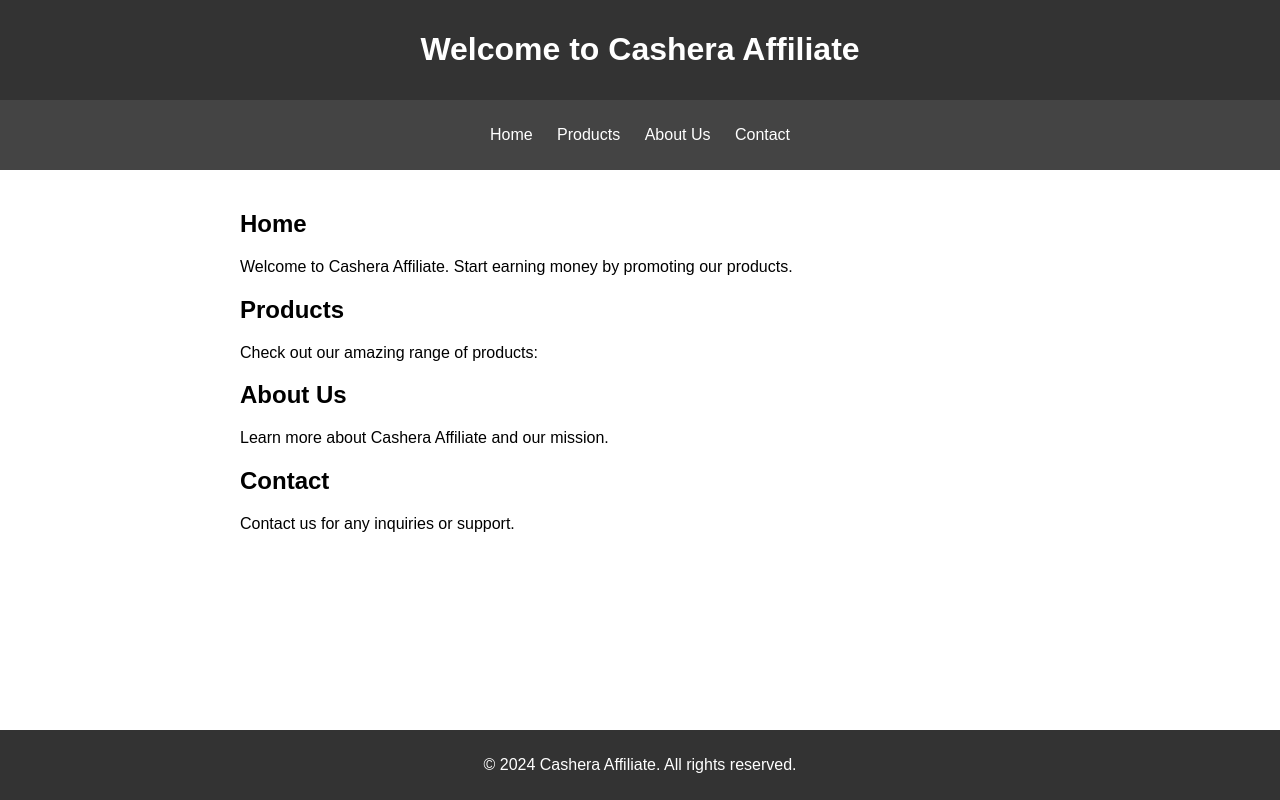
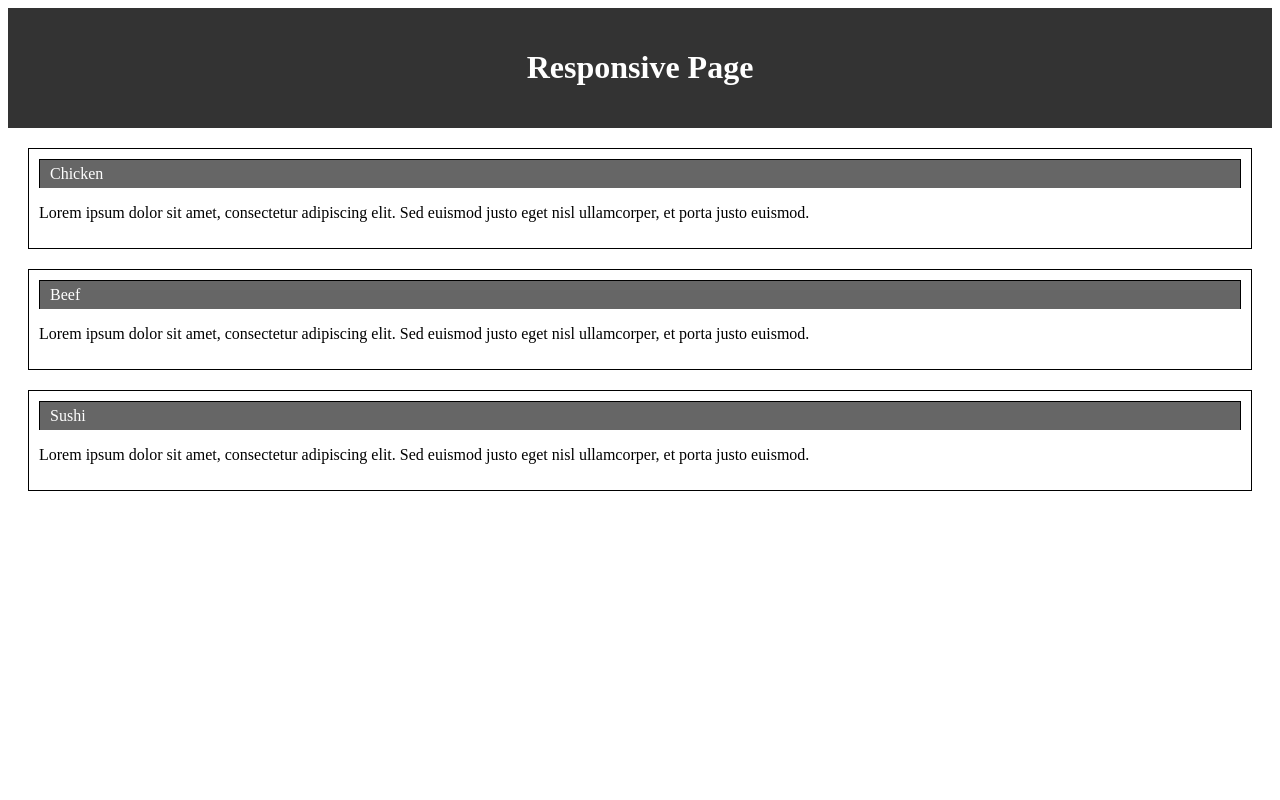
Before and after one commit to reejaksi/courseratest, a plain HTML site: page site/index.html in a window 1280 px wide. Drawn offline with Linux system fonts and the light colour scheme.

Commit message:
assignment

```diff
--- a/site/index.html
+++ b/site/index.html
@@ -3,86 +3,25 @@
 <head>
     <meta charset="UTF-8">
     <meta name="viewport" content="width=device-width, initial-scale=1.0">
-    <title>Cashera Affiliate</title>
-    <style>
-        body {
-            font-family: Arial, sans-serif;
-            margin: 0;
-            padding: 0;
-        }
-        header {
-            background-color: #333;
-            color: #fff;
-            padding: 10px 0;
-            text-align: center;
-        }
-        nav {
-            background-color: #444;
-            color: #fff;
-            padding: 10px;
-            text-align: center;
-        }
-        nav ul {
-            list-style-type: none;
-            padding: 0;
-        }
-        nav ul li {
-            display: inline;
-            margin: 0 10px;
-        }
-        nav ul li a {
-            color: #fff;
-            text-decoration: none;
-        }
-        footer {
-            background-color: #333;
-            color: #fff;
-            text-align: center;
-            padding: 10px 0;
-            position: fixed;
-            bottom: 0;
-            width: 100%;
-        }
-        .container {
-            max-width: 800px;
-            margin: 0 auto;
-            padding: 20px;
-        }
-    </style>
+    <title>Responsive Page</title>
 </head>
 <body>
-    <header>
-        <h1>Welcome to Cashera Affiliate</h1>
+    <header style="background-color: #333; color: white; text-align: center; padding: 20px 0;">
+        <h1>Responsive Page</h1>
     </header>
-    <nav>
-        <ul>
-            <li><a href="#home">Home</a></li>
-            <li><a href="#products">Products</a></li>
-            <li><a href="#about">About Us</a></li>
-            <li><a href="#contact">Contact</a></li>
-        </ul>
-    </nav>
-    <div class="container">
-        <section id="home">
-            <h2>Home</h2>
-            <p>Welcome to Cashera Affiliate. Start earning money by promoting our products.</p>
+    <main style="padding: 20px;">
+        <section style="margin-bottom: 20px; border: 1px solid black; box-sizing: border-box; padding: 10px;">
+            <div style="position: relative; background-color: #666; color: white; padding: 5px 10px; border: 1px solid black; border-bottom: none;">Chicken</div>
+            <p>Lorem ipsum dolor sit amet, consectetur adipiscing elit. Sed euismod justo eget nisl ullamcorper, et porta justo euismod.</p>
         </section>
-        <section id="products">
-            <h2>Products</h2>
-            <p>Check out our amazing range of products:</p>
-            <!-- Add your affiliate products here -->
+        <section style="margin-bottom: 20px; border: 1px solid black; box-sizing: border-box; padding: 10px;">
+            <div style="position: relative; background-color: #666; color: white; padding: 5px 10px; border: 1px solid black; border-bottom: none;">Beef</div>
+            <p>Lorem ipsum dolor sit amet, consectetur adipiscing elit. Sed euismod justo eget nisl ullamcorper, et porta justo euismod.</p>
         </section>
-        <section id="about">
-            <h2>About Us</h2>
-            <p>Learn more about Cashera Affiliate and our mission.</p>
+        <section style="margin-bottom: 20px; border: 1px solid black; box-sizing: border-box; padding: 10px;">
+            <div style="position: relative; background-color: #666; color: white; padding: 5px 10px; border: 1px solid black; border-bottom: none;">Sushi</div>
+            <p>Lorem ipsum dolor sit amet, consectetur adipiscing elit. Sed euismod justo eget nisl ullamcorper, et porta justo euismod.</p>
         </section>
-        <section id="contact">
-            <h2>Contact</h2>
-            <p>Contact us for any inquiries or support.</p>
-        </section>
-    </div>
-    <footer>
-        <p>&copy; 2024 Cashera Affiliate. All rights reserved.</p>
-    </footer>
+    </main>
 </body>
 </html>
```
